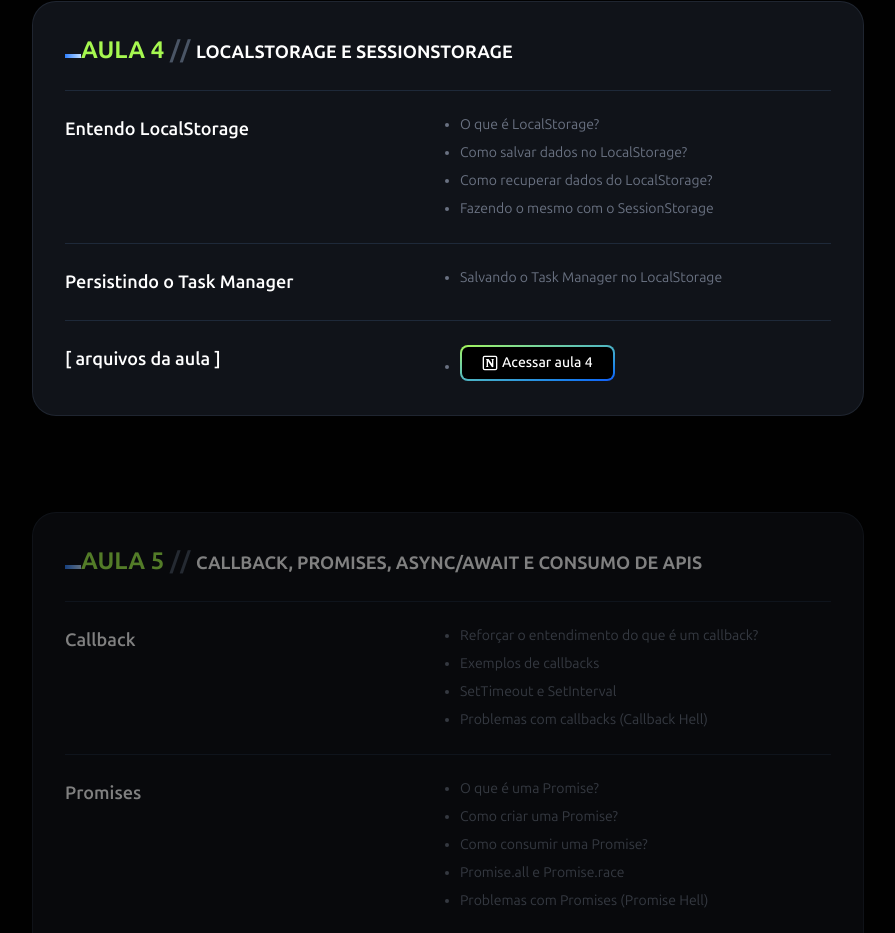
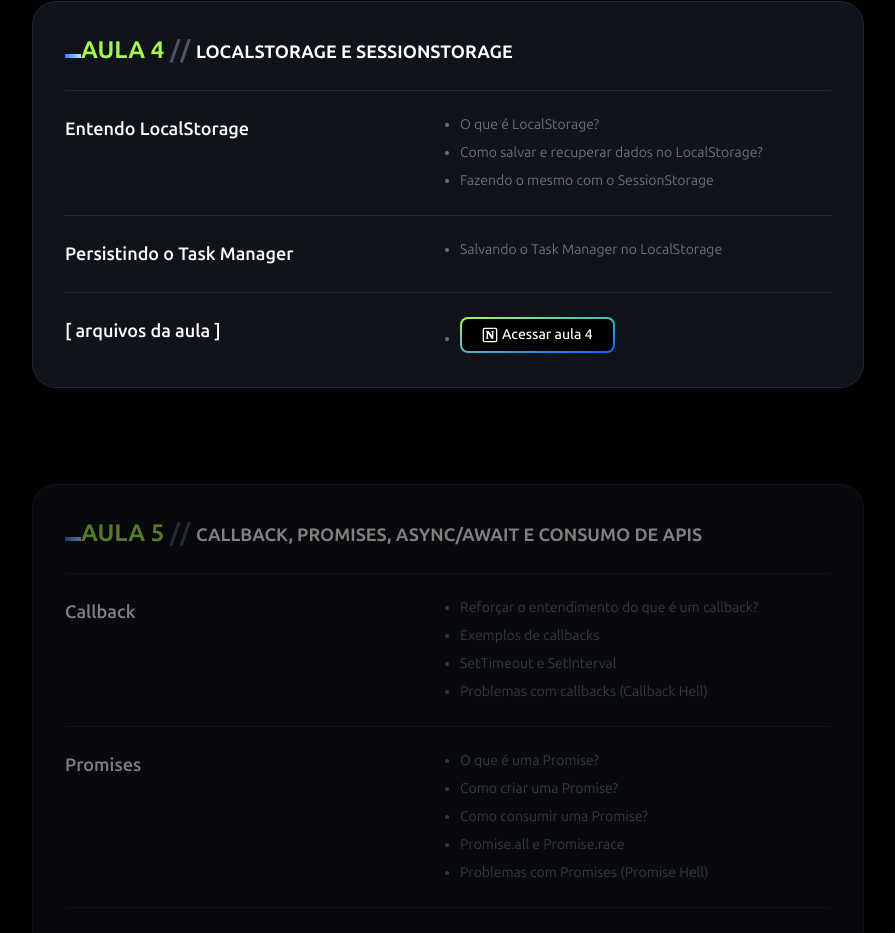
Before and after one commit to expalmer/ada-front-end-dinamico-2025, a React (Vite) app: page /aulas in a window 1280 px wide. Shown: the part 1878-2811 px from the top of the page, without its empty margins (192-1087 px from the left). Built offline with nearby package versions, Linux system fonts and the light colour scheme.

Commit message:
aula 4 again

```diff
--- a/src/contents/aulas.tsx
+++ b/src/contents/aulas.tsx
@@ -96,8 +96,7 @@
       title: "Entendo LocalStorage",
       children: [
         "O que é LocalStorage?",
-        "Como salvar dados no LocalStorage?",
-        "Como recuperar dados do LocalStorage?",
+        "Como salvar e recuperar dados no LocalStorage?",
         "Fazendo o mesmo com o SessionStorage",
       ],
     },
```
